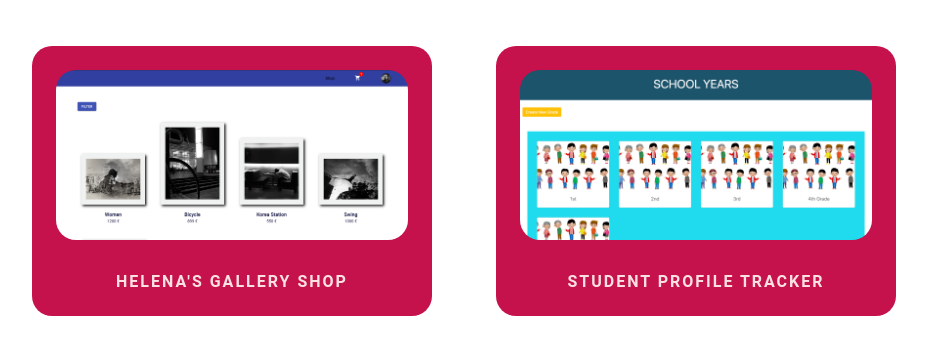
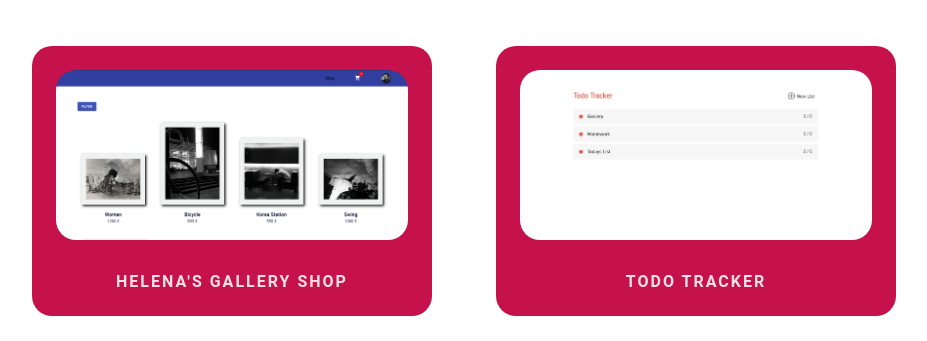
Before and after one commit to KishorBudhathoki10/portfolio-react, a React (Create React App) app: page / in a window 1280 px wide. Shown: the part 2417-2758 px from the top of the page, without its empty margins (176-1103 px from the left). Built offline with nearby package versions, Linux system fonts and the light colour scheme.

Commit message:
Just for testing purpose.

```diff
--- a/src/Routes/Projects/Projects.js
+++ b/src/Routes/Projects/Projects.js
@@ -41,12 +41,12 @@ const Projects = () => {
             githubUrl="https://github.com/KishorBudhathoki10/Gallery-Shop"
           />
 
-          <ProjectCard
+          {/* <ProjectCard
             imageUrl="./images/projects/studentProfileTracker.png"
             title="STUDENT PROFILE TRACKER"
             siteUrl="http://studentprofiletracker.herokuapp.com/"
             githubUrl="https://github.com/KishorBudhathoki10/Students-Grade-Tracker-App"
-          />
+          /> */}
 
           <ProjectCard
             imageUrl="./images/projects/todoList.png"
```
